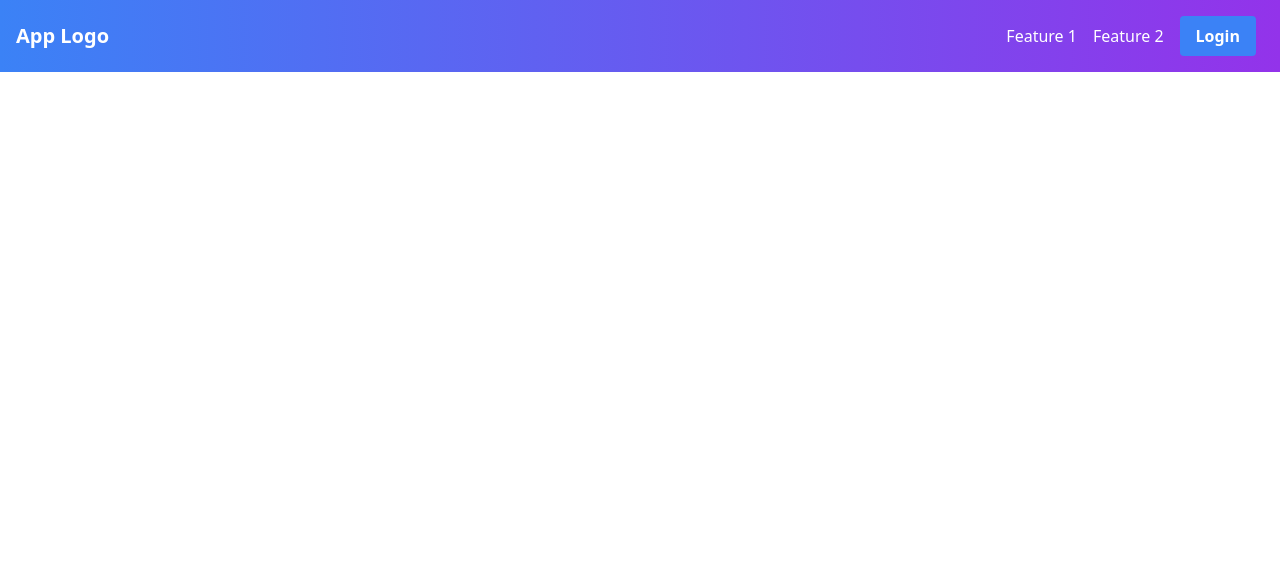
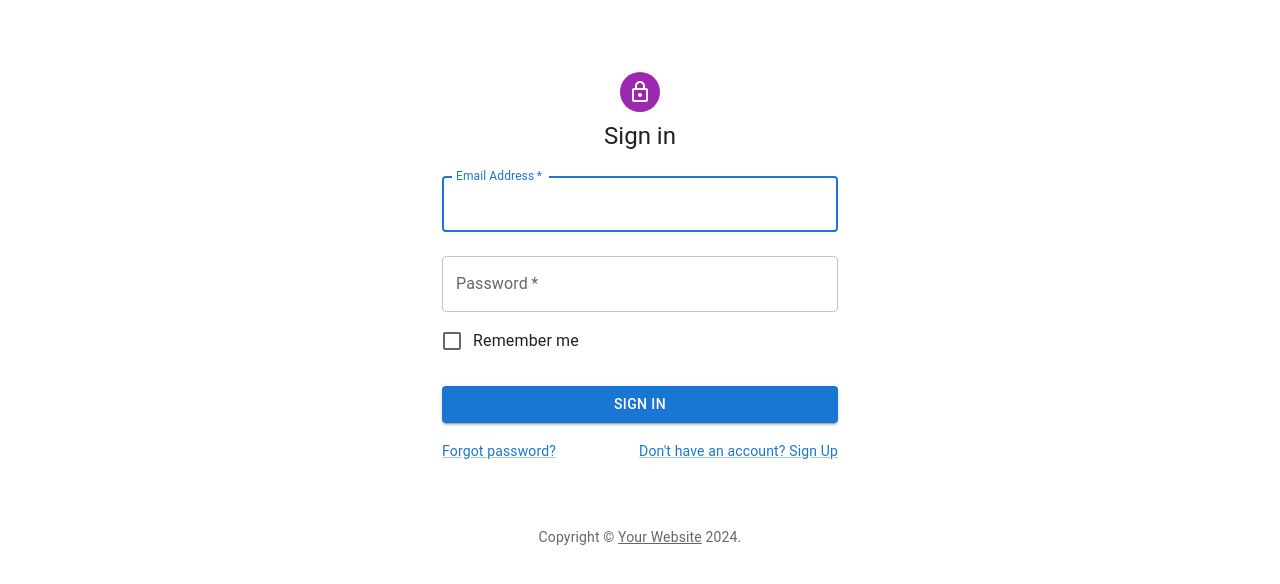
Before and after one commit to anurag-21-badwahe/Blog-App-Frontend, a React (Vite) app: page /signin in a window 1280 px wide. Shown: the top 584 px of the page. Built offline with nearby package versions, Linux system fonts and the light colour scheme.

Commit message:
Setup Sigin Page

```diff
--- a/src/App.jsx
+++ b/src/App.jsx
@@ -1,13 +1,19 @@
-import { useState } from 'react'
+import { useState } from "react";
+import { BrowserRouter as Router, Routes, Route, Link } from "react-router-dom";
+import SignIn from "./component/SignIn";
 
-import Navbar from './component/Navbar'
+import Navbar from "./component/Navbar";
 
 function App() {
   return (
     <>
-    <Navbar/>
+      <Router>
+        <Routes>
+          <Route path="/signin" element={<SignIn/>}></Route>
+        </Routes>
+      </Router>
     </>
-  )
+  );
 }
 
-export default App
+export default App;
--- /dev/null
+++ b/src/component/SignIn.jsx
@@ -0,0 +1,112 @@
+import * as React from 'react';
+import Avatar from '@mui/material/Avatar';
+import Button from '@mui/material/Button';
+import CssBaseline from '@mui/material/CssBaseline';
+import TextField from '@mui/material/TextField';
+import FormControlLabel from '@mui/material/FormControlLabel';
+import Checkbox from '@mui/material/Checkbox';
+import Link from '@mui/material/Link';
+import Grid from '@mui/material/Grid';
+import Box from '@mui/material/Box';
+import LockOutlinedIcon from '@mui/icons-material/LockOutlined';
+import Typography from '@mui/material/Typography';
+import Container from '@mui/material/Container';
+import { createTheme, ThemeProvider } from '@mui/material/styles';
+
+function Copyright(props) {
+  return (
+    <Typography variant="body2" color="text.secondary" align="center" {...props}>
+      {'Copyright © '}
+      <Link color="inherit" href="https://mui.com/">
+        Your Website
+      </Link>{' '}
+      {new Date().getFullYear()}
+      {'.'}
+    </Typography>
+  );
+}
+
+// TODO remove, this demo shouldn't need to reset the theme.
+
+const defaultTheme = createTheme();
+
+export default function SignIn() {
+  const handleSubmit = (event) => {
+    event.preventDefault();
+    const data = new FormData(event.currentTarget);
+    console.log({
+      email: data.get('email'),
+      password: data.get('password'),
+    });
+  };
+
+  return (
+    <ThemeProvider theme={defaultTheme}>
+      <Container component="main" maxWidth="xs">
+        <CssBaseline />
+        <Box
+          sx={{
+            marginTop: 8,
+            display: 'flex',
+            flexDirection: 'column',
+            alignItems: 'center',
+          }}
+        >
+          <Avatar sx={{ m: 1, bgcolor: 'secondary.main' }}>
+            <LockOutlinedIcon />
+          </Avatar>
+          <Typography component="h1" variant="h5">
+            Sign in
+          </Typography>
+          <Box component="form" onSubmit={handleSubmit} noValidate sx={{ mt: 1 }}>
+            <TextField
+              margin="normal"
+              required
+              fullWidth
+              id="email"
+              label="Email Address"
+              name="email"
+              autoComplete="email"
+              autoFocus
+            />
+            <TextField
+              margin="normal"
+              required
+              fullWidth
+              name="password"
+              label="Password"
+              type="password"
+              id="password"
+              autoComplete="current-password"
+            />
+            <FormControlLabel
+              control={<Checkbox value="remember" color="primary" />}
+              label="Remember me"
+            />
+            <Button
+              type="submit"
+              fullWidth
+              variant="contained"
+              sx={{ mt: 3, mb: 2 }}
+            >
+              Sign In
+            </Button>
+            <Grid container>
+              <Grid item xs>
+                <Link href="#" variant="body2">
+                  Forgot password?
+                </Link>
+              </Grid>
+              <Grid item>
+                <Link href="#" variant="body2">
+                  {"Don't have an account? Sign Up"}
+                </Link>
+              </Grid>
+            </Grid>
+          </Box>
+        </Box>
+        <Copyright sx={{ mt: 8, mb: 4 }} />
+      </Container>
+    </ThemeProvider>
+  );
+}
```
Also changed, not shown: package.json (+6 -1 lines), 1 other file (tests, documents, lock files or other folders).
